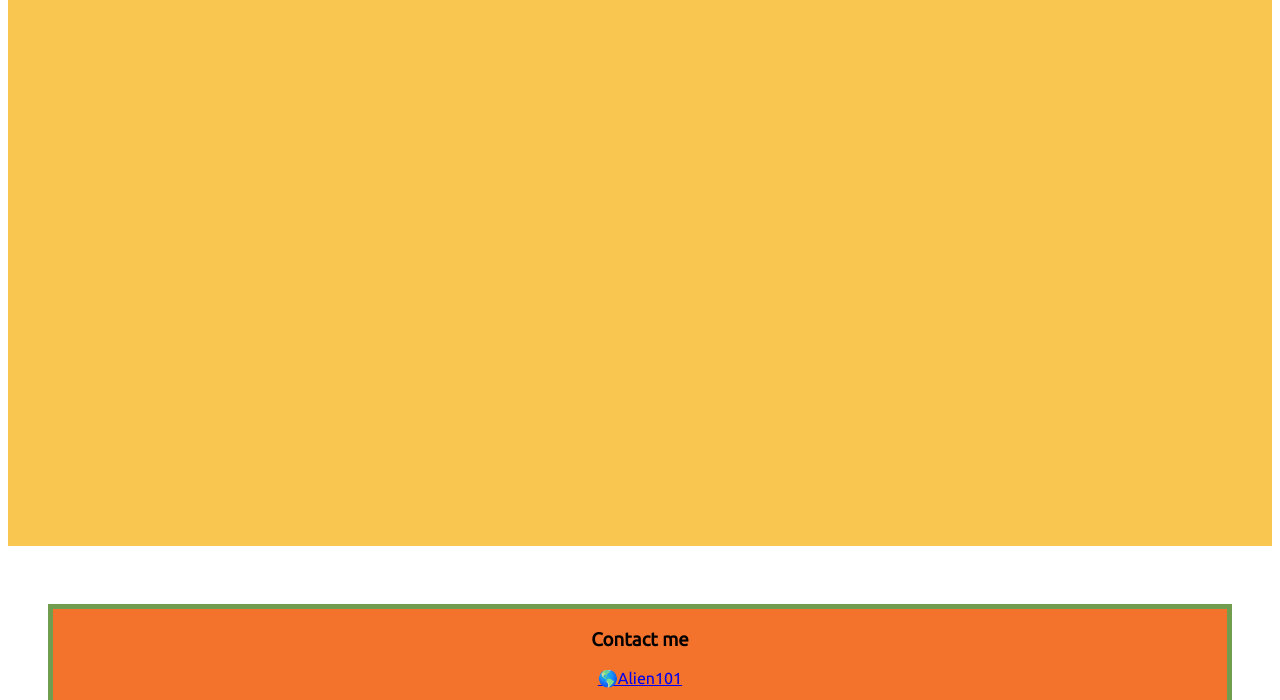
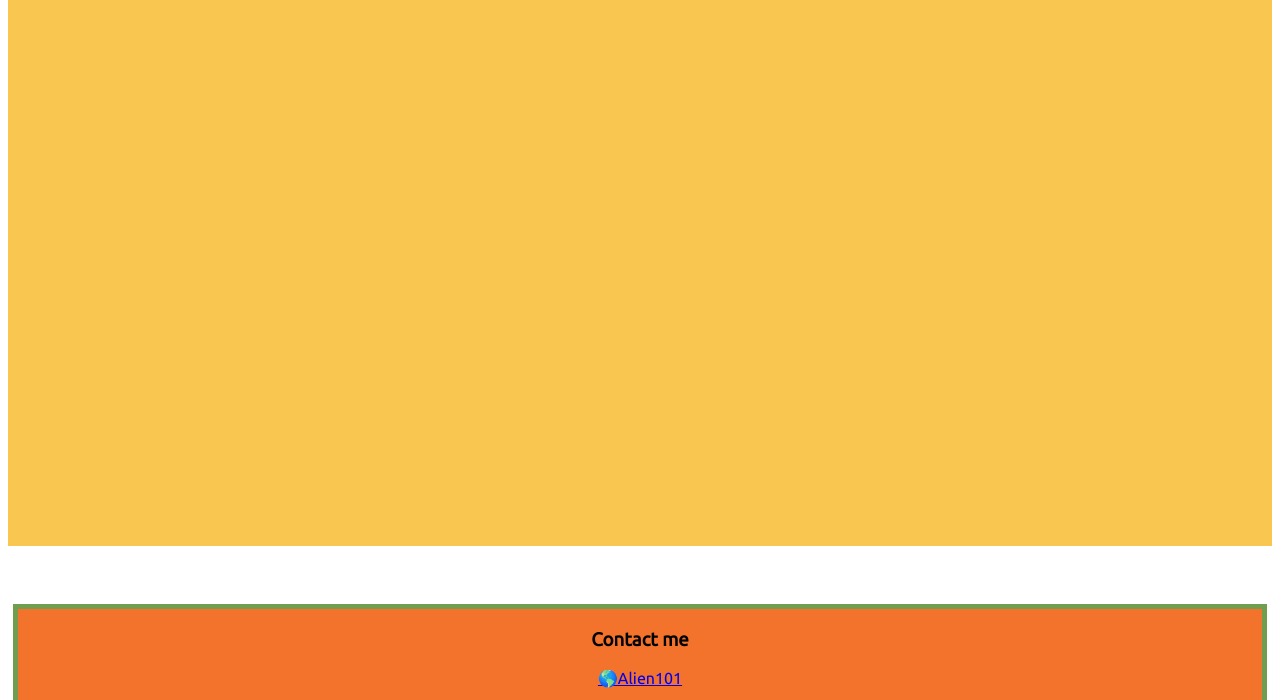
Before and after one commit to Lolisolera/Bootcamp-W2, a plain HTML site: page Day 1/Task/index.html in a window 1280 px wide. Shown: the part 502-1202 px from the top of the page. Drawn offline with Linux system fonts and the light colour scheme.

Commit message:
Update styles.css

```diff
--- a/Day 1/Task/styles.css
+++ b/Day 1/Task/styles.css
@@ -62,7 +62,7 @@ nav {
 #footer {
     font-family: 'Ubuntu', sans-serif;
     background-color: #f3722c;
-    margin: 40px;
+    margin: 40px 5px;
     padding: 1px 40px 8px 40px;
     border: 5px solid#719d4f;
     z-index: 1000;
```
